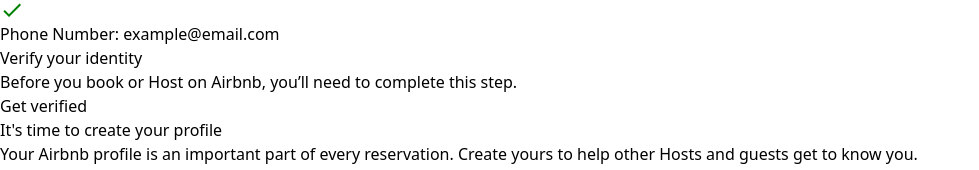
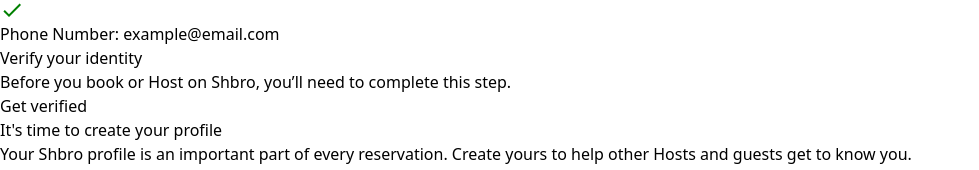
Before and after one commit to Ebubeuzor/Shrbo, a React (Vite) app: page /UsersShow in a window 1280 px wide. Shown: the part 674-844 px from the top of the page, without its empty margins (0-979 px from the left). Built offline with nearby package versions, Linux system fonts and the light colour scheme.

Commit message:
David: added footer and also a logic for settings

```diff
--- a/src/Component/Dashboard/UsersShow.jsx
+++ b/src/Component/Dashboard/UsersShow.jsx
@@ -165,7 +165,7 @@ export default function usersShow() {
                 <div className="">
                   <div>
                     <p>
-                      Before you book or Host on Airbnb, you’ll need to complete
+                      Before you book or Host on Shbro, you’ll need to complete
                       this step.
                     </p>
                   </div>
@@ -188,7 +188,7 @@ export default function usersShow() {
               <div className="">
                 <div>
                   <p>
-                    Your Airbnb profile is an important part of every
+                    Your Shbro profile is an important part of every
                     reservation. Create yours to help other Hosts and guests get
                     to know you.
                   </p>
@@ -260,7 +260,7 @@ export default function usersShow() {
                     Your profile
                   </h1>
                   <p>
-                    The information you share will be used across Airbnb to help
+                    The information you share will be used across Shbro to help
                     other guests and Hosts get to know you. Learn more
                   </p>
                   <div className="my-4">
```
